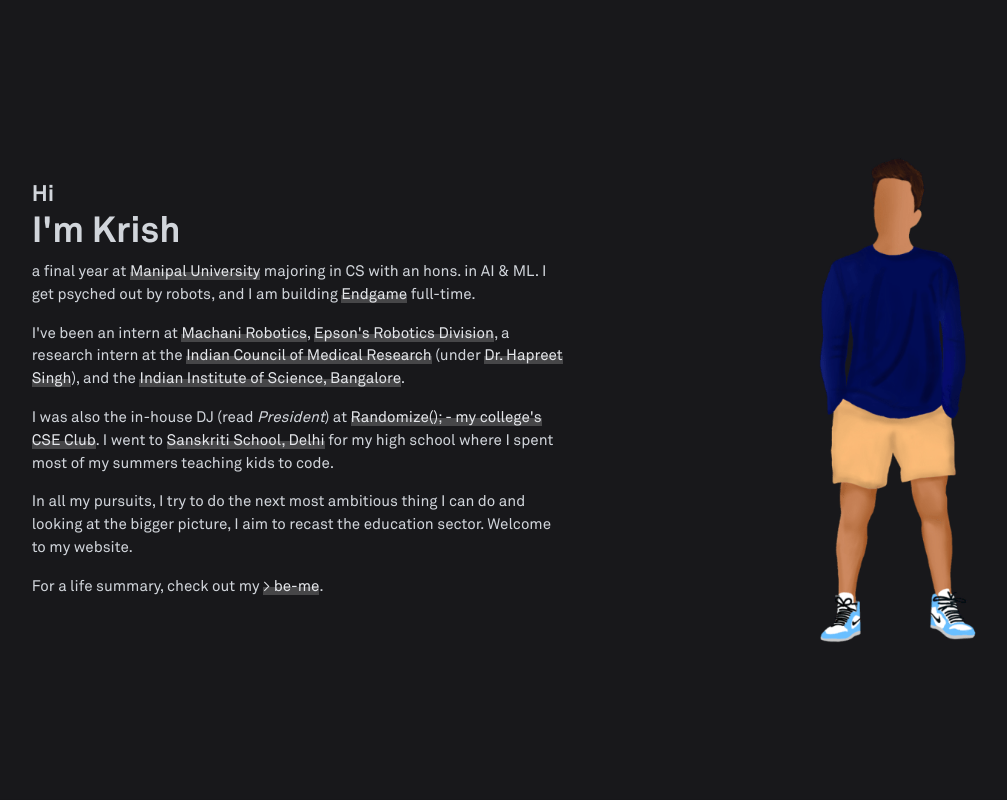
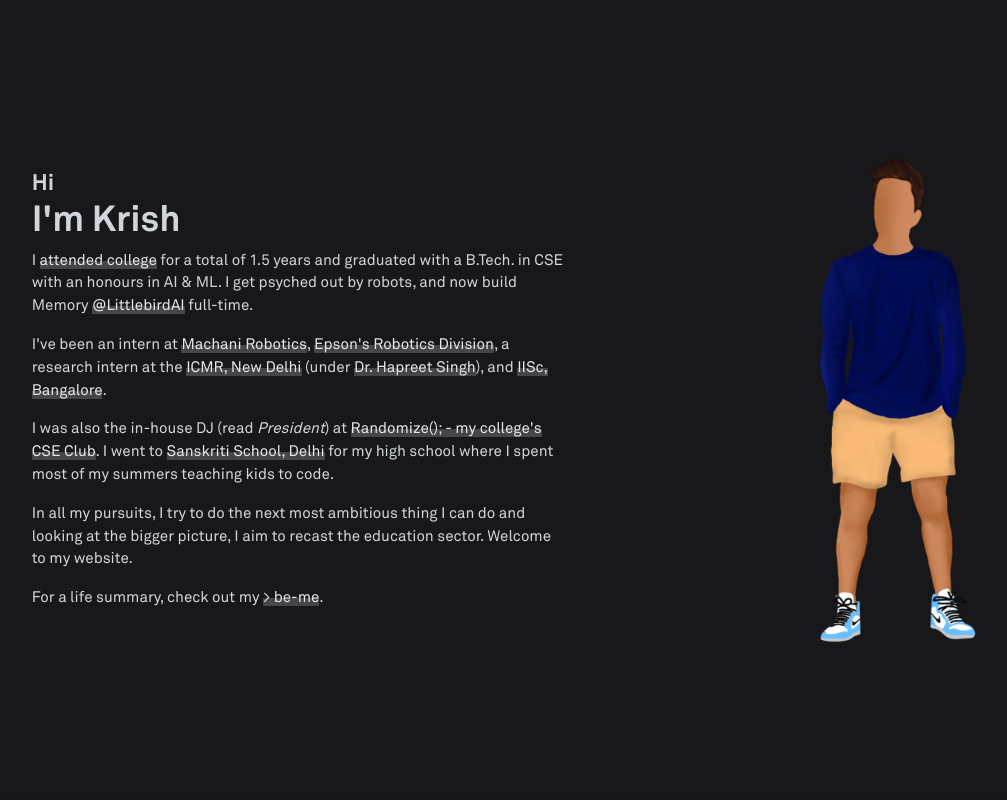
Before and after one commit to krishgoel/krishgoel.com, a SvelteKit app: page / in a window 1280 px wide. Shown: the top 800 px of the page, without its empty margins (75-1082 px from the left). Built offline with nearby package versions, Linux system fonts and the light colour scheme; no server answers.

Commit message:
update: headline

```diff
--- a/src/routes/+layout.svelte
+++ b/src/routes/+layout.svelte
@@ -111,8 +111,8 @@
 			<div>
 				<h3>Hi</h3>
 				<h1 class="text-4xl">I'm Krish</h1>
-				<p>a final year at <a href="https://jaipur.manipal.edu" target="_blank" aria-label="Manipal University">Manipal University</a> majoring in CS with an hons. in AI & ML. I get psyched out by robots, and I am building <a href="https://projectendgame.tech" target="_blank" aria-label="Project Endgame">Endgame</a> full-time.</p>
-				<p>I've been an intern at <a href="https://www.machanirobotics.com" target="_blank" aria-label="Machani Robotics">Machani Robotics</a>, <a href="https://www.epson.co.in/industrial-robots" target="_blank" aria-label="Epson Robotics India">Epson's Robotics Division</a>, a research intern at the <a href="https://www.icmr.gov.in/" target="_blank" aria-label="Indian Council of Medical Research">Indian Council of Medical Research</a> (under <a href="https://scholar.google.co.in/citations?user=EE9ha9MAAAAJ&hl=en" target="_blank" aria-label="Dr. Hapreet Singh's Google Scholar Profile">Dr. Hapreet Singh</a>), and the <a href="https://iisc.ac.in/" target="_blank" aria-label="Indian Institute of Science">Indian Institute of Science, Bangalore</a>.</p>
+				<p>I <a href="https://jaipur.manipal.edu" target="_blank" aria-label="Manipal University">attended college</a> for a total of 1.5 years and graduated with a B.Tech. in CSE with an honours in AI & ML. I get psyched out by robots, and now build Memory <a href="https://littlebird.ai" target="_blank" aria-label="Littlebird AI">@LittlebirdAI</a> full-time.</p>
+				<p>I've been an intern at <a href="https://www.machanirobotics.com" target="_blank" aria-label="Machani Robotics">Machani Robotics</a>, <a href="https://www.epson.co.in/industrial-robots" target="_blank" aria-label="Epson Robotics India">Epson's Robotics Division</a>, a research intern at the <a href="https://www.icmr.gov.in/" target="_blank" aria-label="Indian Council of Medical Research">ICMR, New Delhi</a> (under <a href="https://scholar.google.co.in/citations?user=EE9ha9MAAAAJ&hl=en" target="_blank" aria-label="Dr. Hapreet Singh's Google Scholar Profile">Dr. Hapreet Singh</a>), and <a href="https://iisc.ac.in/" target="_blank" aria-label="Indian Institute of Science">IISc, Bangalore</a>.</p>
 				<p>I was also the in-house DJ (read <i>President</i>) at <a href="https://www.randomizemuj.com/" target="_blank" aria-label="Randomize Website">Randomize(); - my college's CSE Club</a>. I went to <a href="https://sanskritischool.edu.in/" target="_blank" aria-label="Sanskriti School">Sanskriti School, Delhi</a> for my high school where I spent most of my summers teaching kids to code.</p>
 				<p>In all my pursuits, I try to do the next most ambitious thing I can do and looking at the bigger picture, I aim to recast the education sector. Welcome to my website.</p>
 				<p>For a life summary, check out my <a aria-label="Contact" href="/be-me">> be-me</a>.</p>
```
